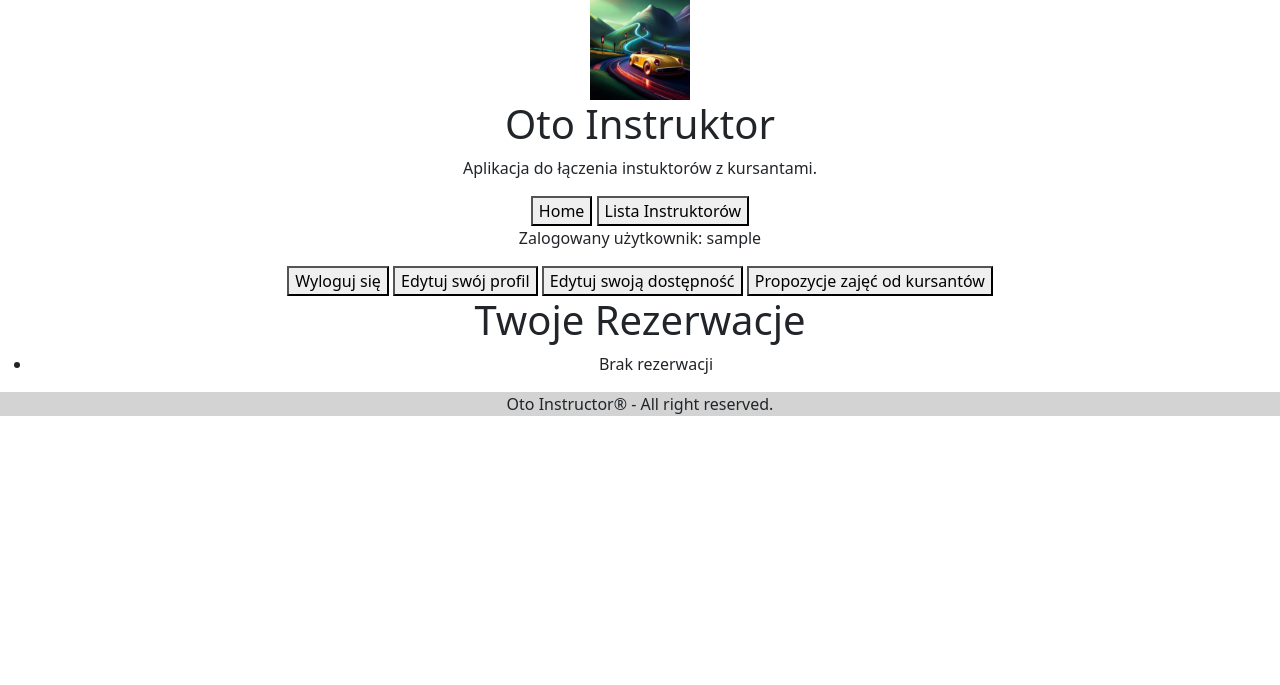
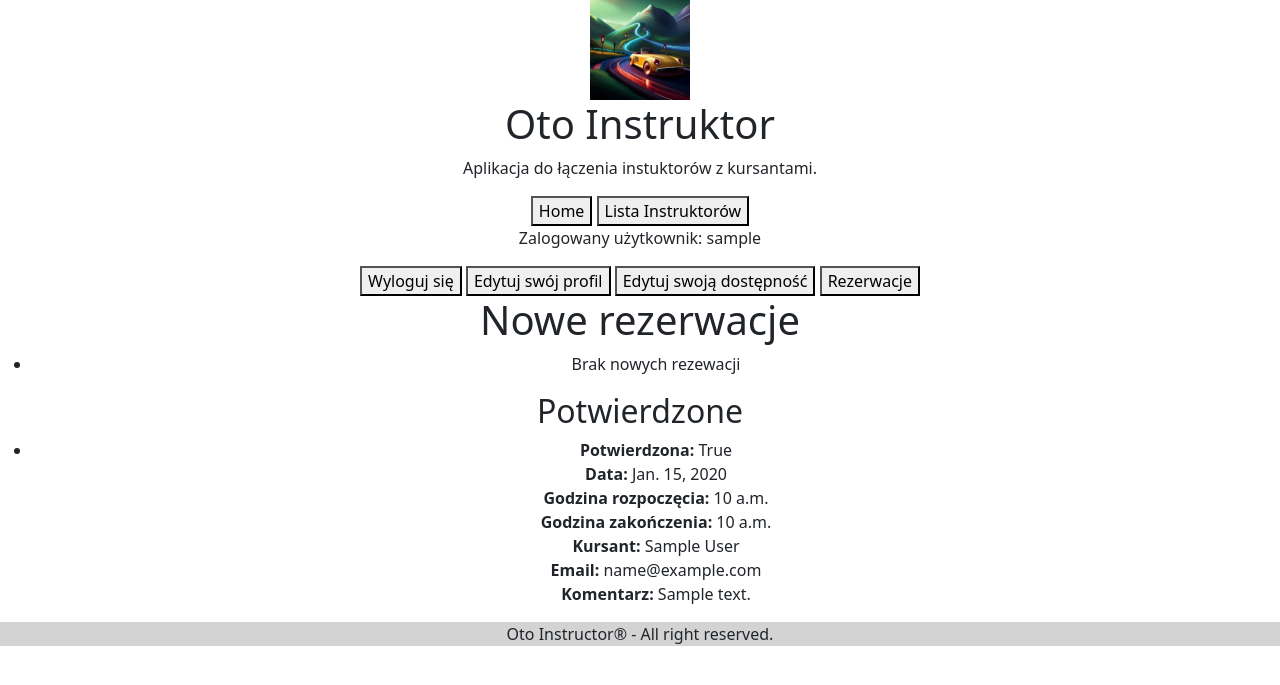
Before and after one commit to TheRizzy/Oto_Instruktor, a Django app: page /instructor_reservations/ in a window 1280 px wide. Shown: the top 685 px of the page. Run offline with Django 4.2, Linux system fonts and the light colour scheme; a user stored in the database is signed in; tables that the repository leaves empty hold one stand-in row (values such as "Sample post"); some libraries are stand-ins or nearby versions.

Commit message:
correct to reservations for instuctor approval

```diff
--- a/Oto_Instruktor_project/driving_instructor/templates/driving_instructor/base.html
+++ b/Oto_Instruktor_project/driving_instructor/templates/driving_instructor/base.html
@@ -6,6 +6,7 @@
         {% bootstrap_css %}
         {% bootstrap_javascript %}
         <link rel="shortcut icon" type="image/jpg" href="{% static 'logo.jpg' %}" >
+        <title>Oto Instructor</title>
     </head>
     <style>
         /* Style for center all page */
@@ -54,7 +55,7 @@
                 {% if user.instructor.is_instructor == True %}
                     <a href="{% url 'instructor_profile' user.pk %}"><button>Edytuj swój profil</button></a>
                     <a href="{% url 'instructor_availability'%}"><button>Edytuj swoją dostępność</button></a>
-                    <a href="{% url 'instructor_reservations'%}"><button>Propozycje zajęć od kursantów</button></a>
+                    <a href="{% url 'instructor_reservations'%}"><button>Rezerwacje</button></a>
                 {% else %}
                     <a href="{% url 'user_reservations' %}"><button>Twoje rezerwacje u Instruktorów</button></a>
                 {% endif %}
--- a/Oto_Instruktor_project/driving_instructor/templates/driving_instructor/instructorReservationsView.html
+++ b/Oto_Instruktor_project/driving_instructor/templates/driving_instructor/instructorReservationsView.html
@@ -3,15 +3,17 @@
 
 {% block content %}
 
-    <h1>Twoje Rezerwacje</h1>
+    <h1>Nowe rezerwacje</h1>
 
     <ul>
         {% for reservation in reservations %}
+            {% if reservation.is_confirmed == False %}
                 <li>
                     <strong>Data:</strong> {{ reservation.date }}<br>
                     <strong>Godzina rozpoczęcia:</strong> {{ reservation.start_time }}<br>
                     <strong>Godzina zakończenia:</strong> {{ reservation.end_time }}<br>
-                <strong>Kursant:</strong> {{ reservation.user.username }}<br>
+                    <strong>Kursant:</strong> {{ reservation.user.first_name}} {{ reservation.user.last_name }}<br>
+                    <strong>Email:</strong> {{ reservation.user.email}}<br>
                     <strong>Komentarz:</strong> {{ reservation.comment|default:"Brak" }}<br>
                     <form method="POST" action="{% url 'instructor_confirm_reservation' reservation.pk %}">
                         {% csrf_token %}
@@ -21,8 +23,31 @@
                         {% csrf_token %}
                         <button type="submit">Odrzuć</button>
                     </form>
+            {% else %}
+                <li>Brak nowych rezewacji</li>
+            {% endif %}
         {% empty %}
             <li>Brak rezerwacji</li>
         {% endfor %}
     </ul>
+
+    <h2>Potwierdzone</h2>
+
+    <ul>
+        {% for reservation in reservations %}
+            {% if reservation.is_confirmed %}
+                <li>
+                    <strong>Potwierdzona:</strong> {{ reservation.is_confirmed }}<br>
+                    <strong>Data:</strong> {{ reservation.date }}<br>
+                    <strong>Godzina rozpoczęcia:</strong> {{ reservation.start_time }}<br>
+                    <strong>Godzina zakończenia:</strong> {{ reservation.end_time }}<br>
+                    <strong>Kursant:</strong> {{ reservation.user.first_name}} {{ reservation.user.last_name }}<br>
+                    <strong>Email:</strong> {{ reservation.user.email}}<br>
+                    <strong>Komentarz:</strong> {{ reservation.comment|default:"Brak" }}<br>
+            {% endif %}
+        {% empty %}
+            <li>Brak rezerwacji</li>
+        {% endfor %}
+    </ul>
+
 {% endblock %}
--- a/Oto_Instruktor_project/driving_instructor/views.py
+++ b/Oto_Instruktor_project/driving_instructor/views.py
@@ -265,7 +265,7 @@ class InstructorReservationView(FormView):
         context = super().get_context_data(**kwargs)
         context['reservations'] = Reservation.objects.filter(
             instructor=self.request.user.instructor,
-            is_confirmed=False
+            # is_confirmed=False
         )
         return context
 
```
Lines whose indentation alone changed are shown as unchanged.
